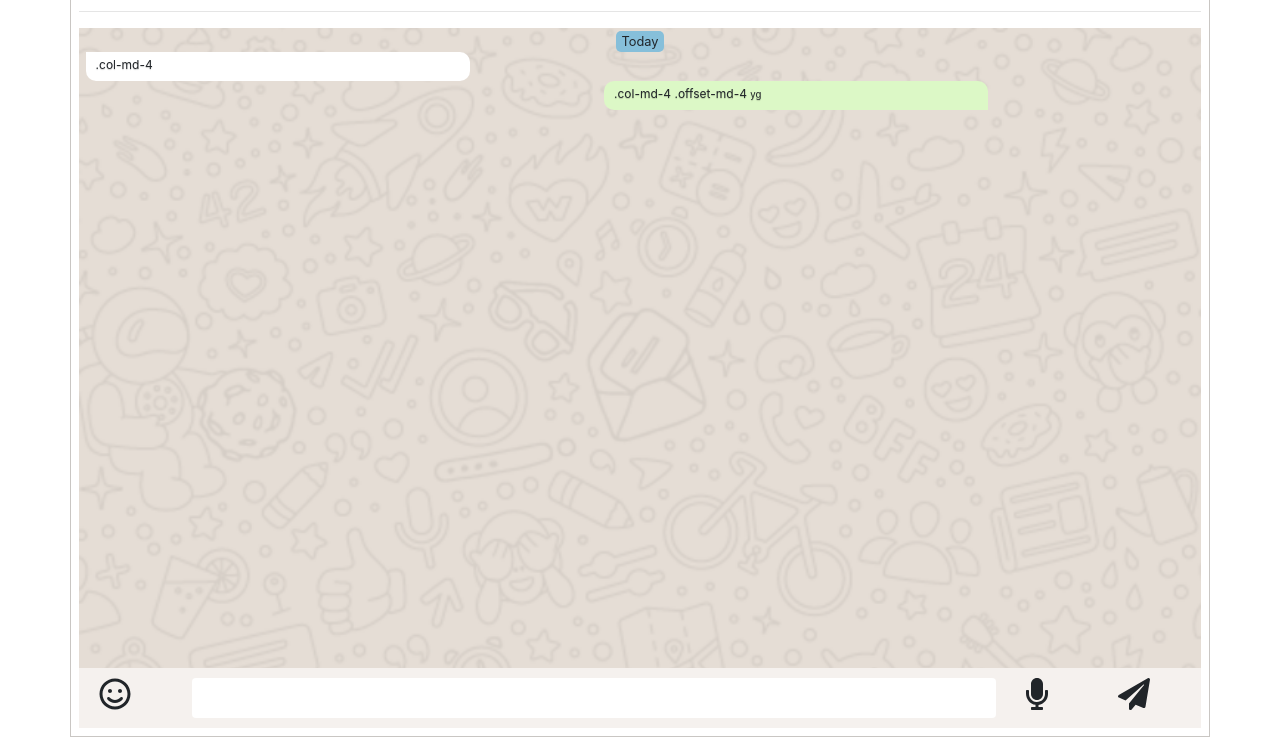
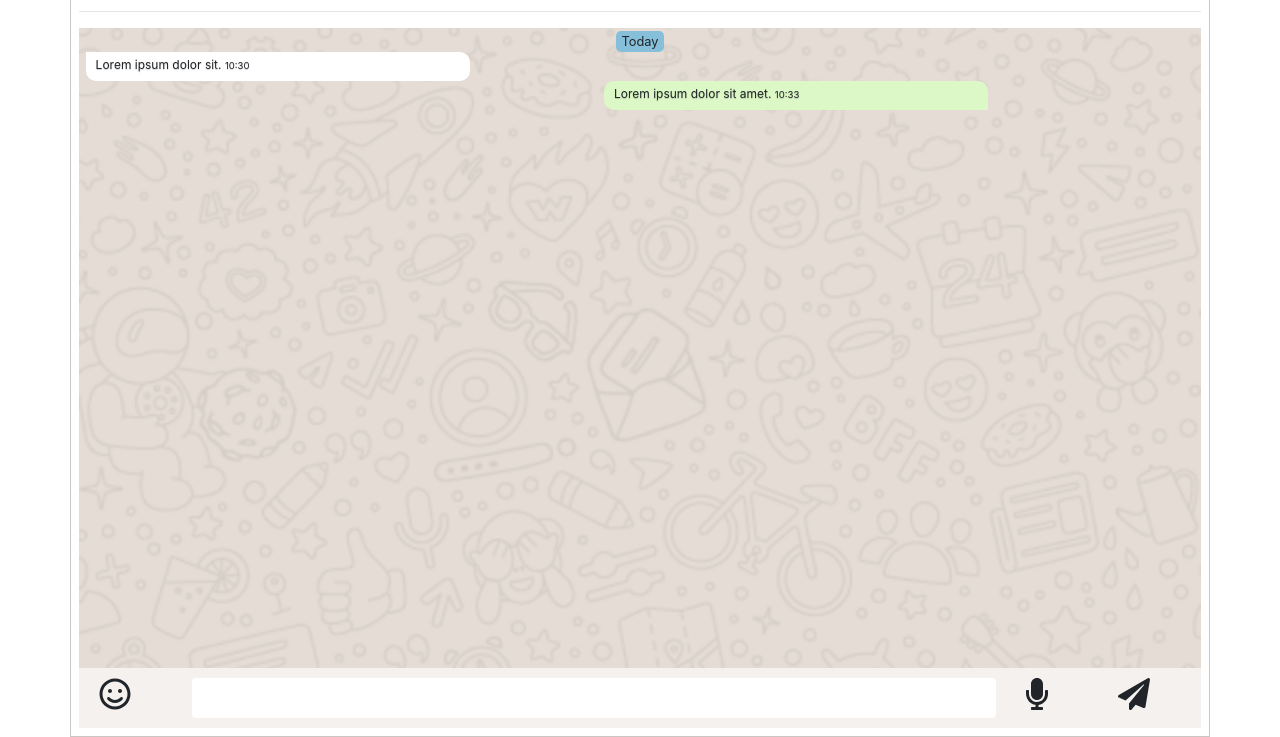
Before and after one commit to vivek1996/WhatsappUI, a plain HTML site: page chat.html in a window 1280 px wide. Shown: the part 86-823 px from the top of the page. Drawn offline with nearby package versions, Linux system fonts and the light colour scheme.

Commit message:
chat page finished

```diff
--- a/chat.html
+++ b/chat.html
@@ -46,13 +46,13 @@
                     </div>
 
                         <div class="row">
-                                <div class="col-4 receiver">.col-md-4</div>
+                                <div class="col-4 receiver">Lorem ipsum dolor sit. <small>10:30</small></div>
 
                         </div>
                         <div class="row  align-items-end ">
 
-                                <div class="col-4 offset-4 align-self-end sender">.col-md-4 .offset-md-4
-                                    <small >yg</small>
+                                <div class="col-4 offset-4 align-self-end sender">Lorem ipsum dolor sit amet.
+                                    <small >10:33</small>
                                 </div>
                         </div>
                  </div>
--- a/css/main.css
+++ b/css/main.css
@@ -50,7 +50,7 @@
 }
 
 .sender {
-  /* float: right; */
+
   position: relative;
   left: 13em;
   width: auto !important;
```
